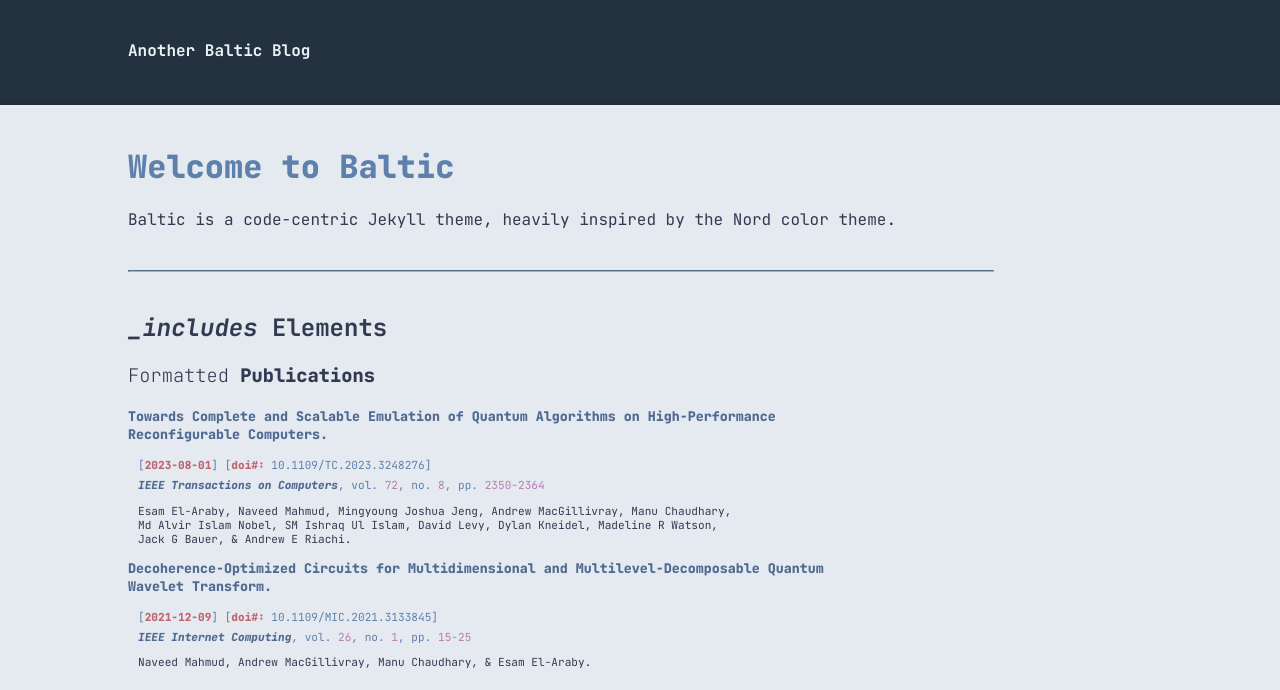
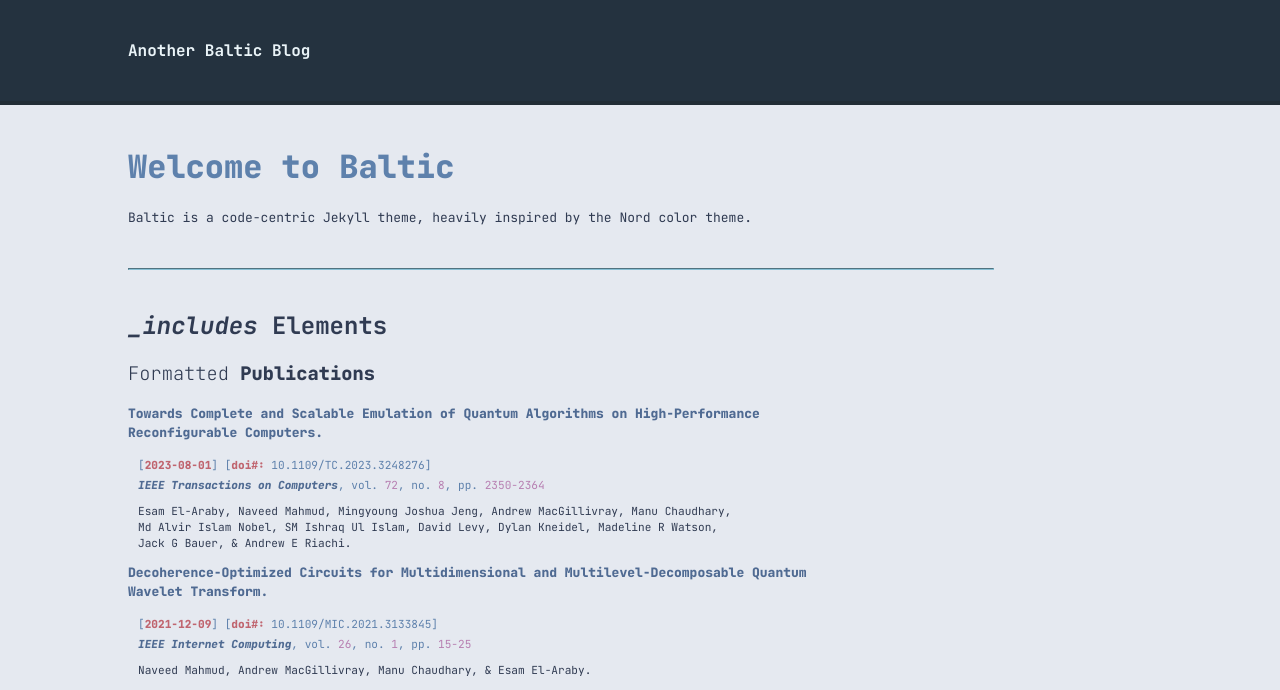
Before and after one commit to amacgillivray/baltic, a Jekyll site: the page built from index.md, in a window 1280 px wide. Shown: the top 690 px of the page. Built offline with Jekyll 4.4.1, drawn with Linux system fonts in a browser that asks for light colours.

Commit message:
Shrink font size

```diff
--- a/_sass/baltic.scss
+++ b/_sass/baltic.scss
@@ -87,6 +87,8 @@ hr {
 
     p {
         max-width: 90ch;
+        line-height: 1.45;
+        font-size: 13px;
     }
 
     figure {
```
